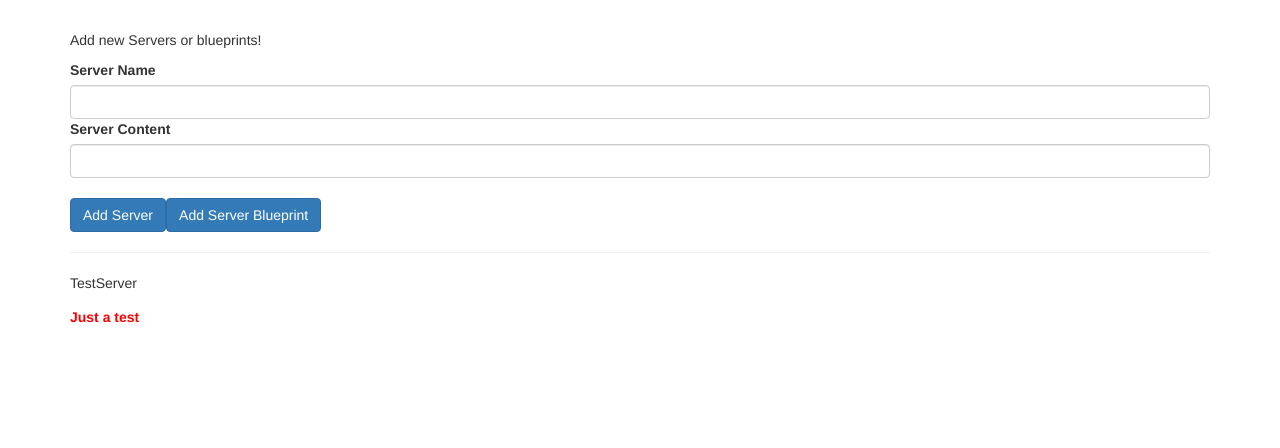
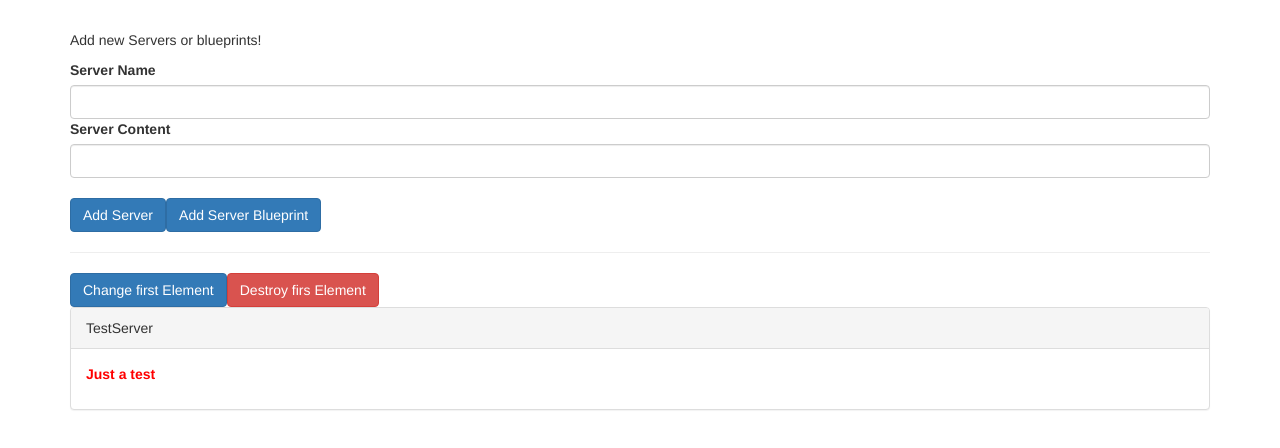
Before and after one commit to cleristonm/Angular-Course, an Angular app in the folder section05_databinding/: page / in a window 1280 px wide. Shown: the top 448 px of the page. Built offline with nearby package versions, Linux system fonts and the light colour scheme.

Commit message:
Seeing lifecycle hooks in Action

```diff
--- a/section05_databinding/src/app/app.component.html
+++ b/section05_databinding/src/app/app.component.html
@@ -6,9 +6,12 @@
   <hr>
   <div class="row">
     <div class="col-xs-12">
+      <button class="btn btn-primary" (click)="onChangeFirst()">Change first Element</button>
+      <button class="btn btn-danger" (click)="onDestroyFirst()">Destroy firs Element</button>
       <app-server-element
       *ngFor="let serverElement of serverElements"
-      [srvElement]="serverElement">
+      [srvElement]="serverElement"
+      [name]="serverElement.name">
       <p>
         <strong *ngIf="serverElement.type === 'server'" style="color: red">{{ serverElement.content }}</strong>
         <em *ngIf="serverElement.type === 'blueprint'">{{ serverElement.content }}</em>
--- a/section05_databinding/src/app/app.component.ts
+++ b/section05_databinding/src/app/app.component.ts
@@ -23,4 +23,12 @@ export class AppComponent {
       content: blueprintData.serverContent
     });
   }
+
+  onChangeFirst(){
+    this.serverElements[0].name = 'Changed!';
+  }
+
+  onDestroyFirst(){
+    this.serverElements.splice(0 ,1);
+  }
 }
--- a/section05_databinding/src/app/server-element/server-element.component.html
+++ b/section05_databinding/src/app/server-element/server-element.component.html
@@ -1,5 +1,6 @@
 <div class="panel panel-default">
-    <div class="panel-heading">{{ element.name }}</div>
+    <!-- <div class="panel-heading">{{ element.name }}</div> -->
+    <div class="panel-heading" #heading>{{ name }}</div>
     <div class="panel-body">
         <ng-content></ng-content>
     </div>
--- a/section05_databinding/src/app/server-element/server-element.component.ts
+++ b/section05_databinding/src/app/server-element/server-element.component.ts
@@ -1,17 +1,58 @@
-import { Component, Input, OnInit, ViewEncapsulation } from '@angular/core';
+import { AfterContentChecked, AfterContentInit, AfterViewChecked, AfterViewInit, Component, DoCheck, Input, OnChanges, OnDestroy, OnInit, SimpleChanges, ViewEncapsulation } from '@angular/core';
 
 @Component({
   selector: 'app-server-element',
   templateUrl: './server-element.component.html',
   styleUrls: ['./server-element.component.css'],
-  encapsulation: ViewEncapsulation.ShadowDom
+  encapsulation: ViewEncapsulation.Emulated
 })
-export class ServerElementComponent implements OnInit {
+export class ServerElementComponent implements
+  OnInit,
+  OnChanges,
+  DoCheck,
+  AfterContentInit,
+  AfterContentChecked,
+  AfterViewInit,
+  AfterViewChecked,
+  OnDestroy {
+
   @Input('srvElement') element: {type: string, name: string, content:string};
+  @Input('name') name: string;
 
-  constructor() { }
+  constructor() {
+    console.log('constructor called');
+  }
+
+  ngOnChanges(changes: SimpleChanges){
+    console.log('ngOnChanges called');
+    console.log(changes);
+  }
 
   ngOnInit(): void {
+    console.log('ngOnInit called');
   }
 
+  ngDoCheck(): void {
+    console.log("ngDoCheck called");
+  }
+
+  ngAfterContentInit(): void {
+    console.log('ngAfeterContentInit called');
+  }
+
+  ngAfterContentChecked(): void {
+    console.log('ngAfterContentChecked called');
+  }
+
+  ngAfterViewInit(): void {
+    console.log('ngAfterViewInit called');
+  }
+
+  ngAfterViewChecked(): void {
+    console.log('ngAfterViewChecked called');
+  }
+
+  ngOnDestroy() {
+    console.log('ngOnDestroy called');
+  }
 }
```
